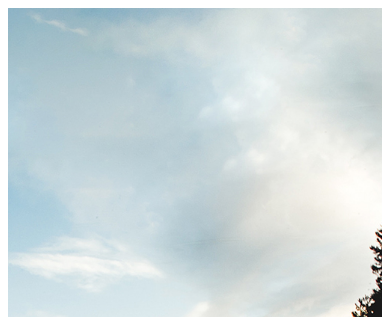
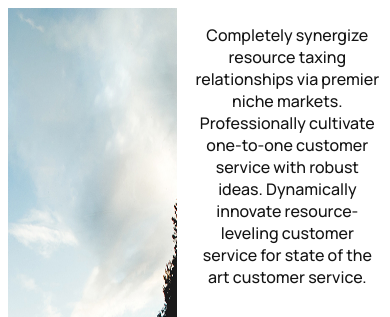
Before and after one commit to mvrius4/Grid-Section, a plain HTML site: page index.html in a window 390 px wide. Shown: the top 317 px of the page. Drawn offline with Linux system fonts and the light colour scheme.

Commit message:
new layout for smaller desktops

```diff
--- a/css/main.scss
+++ b/css/main.scss
@@ -21,6 +21,9 @@ body {
             grid-template-columns: none;
             grid-auto-columns: 1fr;
             grid-auto-rows: auto;
+        }
+        @media (max-width: 1000px) {
+            grid-template-columns: repeat(2, 1fr);
         }
         .article {
             display: flex;
```
Also changed, not shown: css/main.css, 1 other file.
